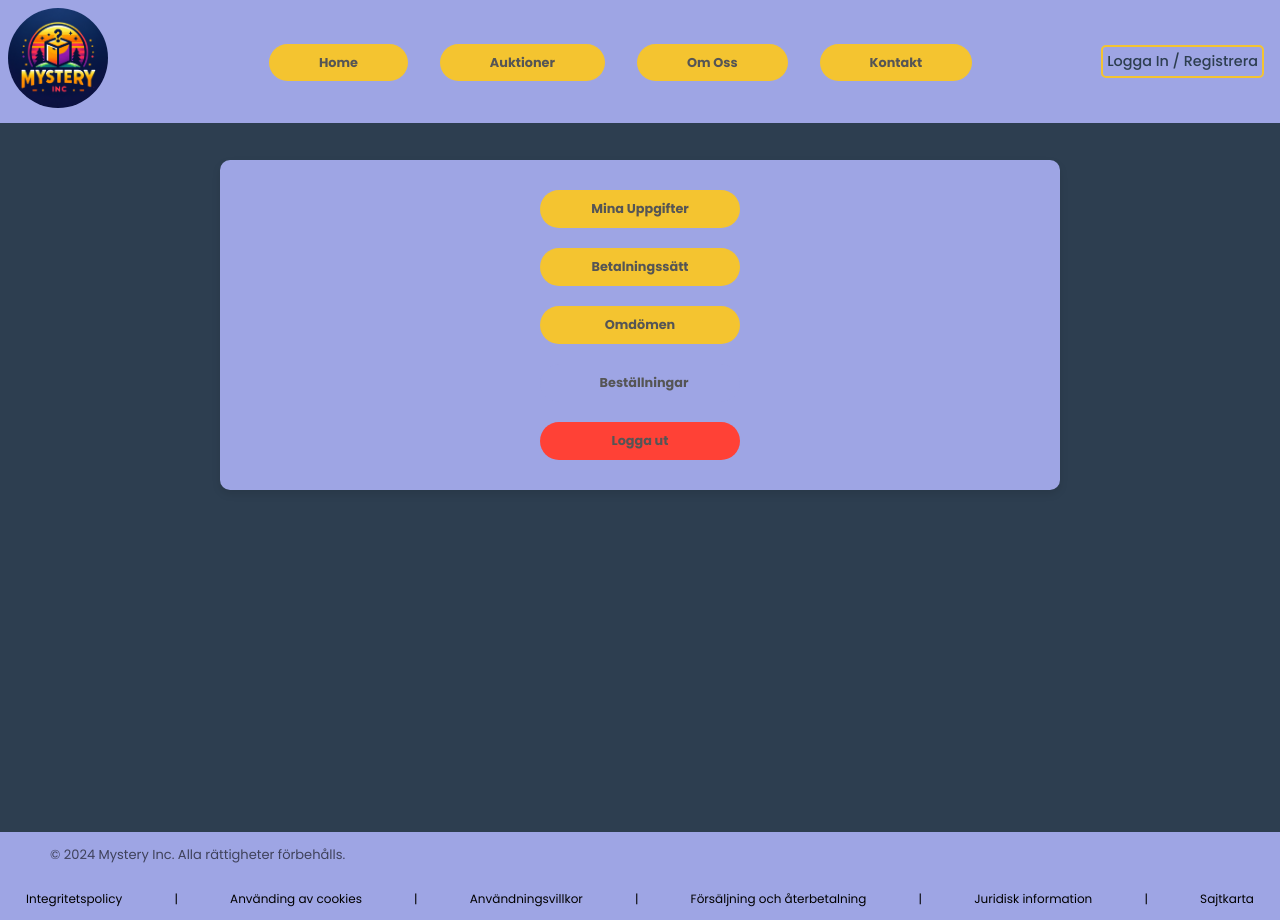
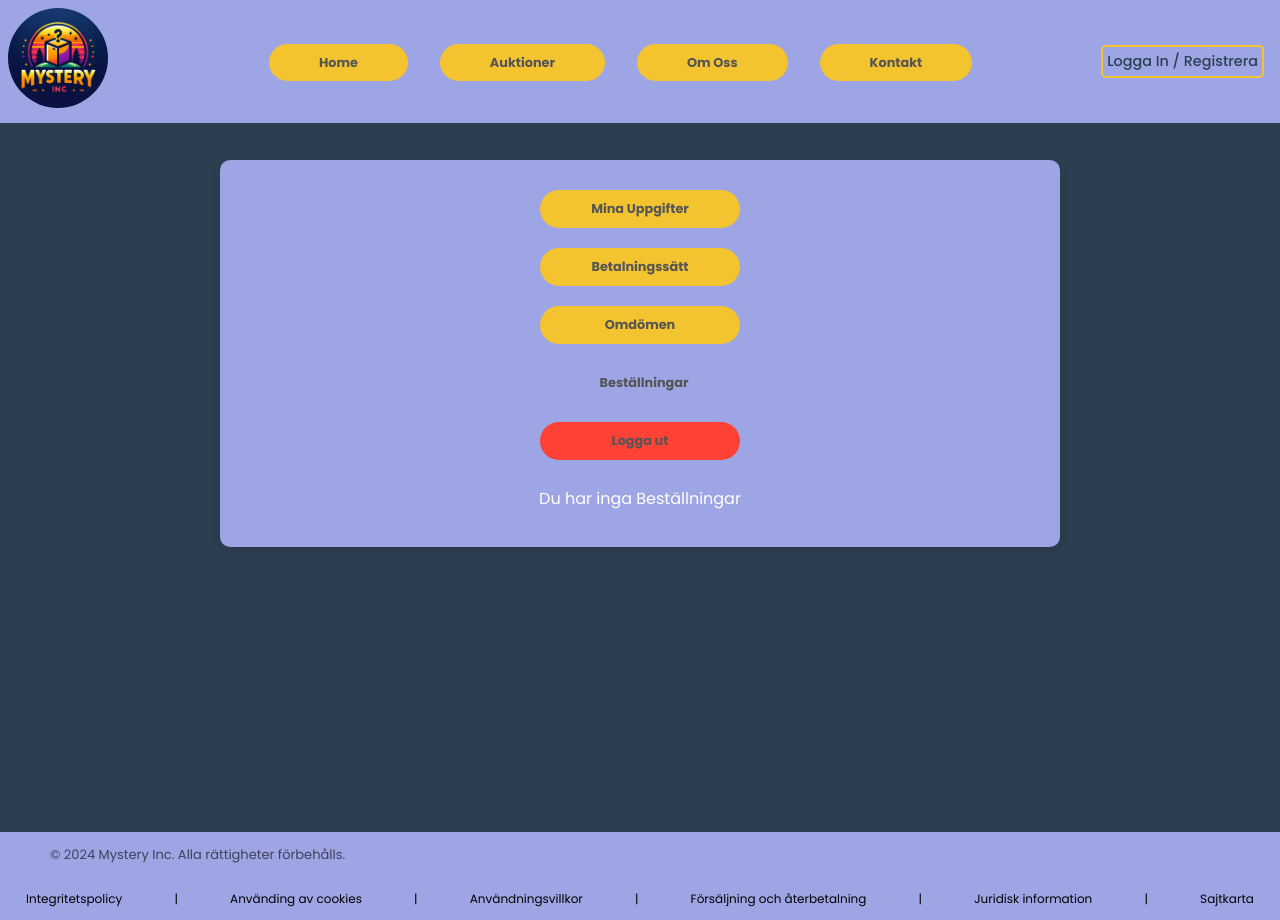
Before and after one commit to MarcusT96/MysteryIncAuctions, a React (Vite) app: page /profile in a window 1280 px wide. Both pictures are taken after a click on the button "Beställningar". Built offline with nearby package versions, Linux system fonts and the light colour scheme; data requests are answered from the project's data file.

Commit message:
Readded button logic and fixed styling

```diff
--- a/src/pages/ProfilePage.jsx
+++ b/src/pages/ProfilePage.jsx
@@ -197,7 +197,11 @@ function ProfilePage() {
           {/* Framtida funktionalitet för omdömehantering */}
         </div>
       )}
-
+      {activeSection === 'orderhistory' && (
+        <div>
+          <OrderHistory />
+        </div>
+      )}
     </div>
   );
 }
--- a/src/style/OrderHistory.css
+++ b/src/style/OrderHistory.css
@@ -7,7 +7,7 @@
 .orderhistory-order {
   display: flex;
   margin: 2vh;
-  background-color: #9EA5E4;
+  border: 2px solid #F4C430;
   padding: 1vh;
   border-radius: 0.5vw;
 }
```
